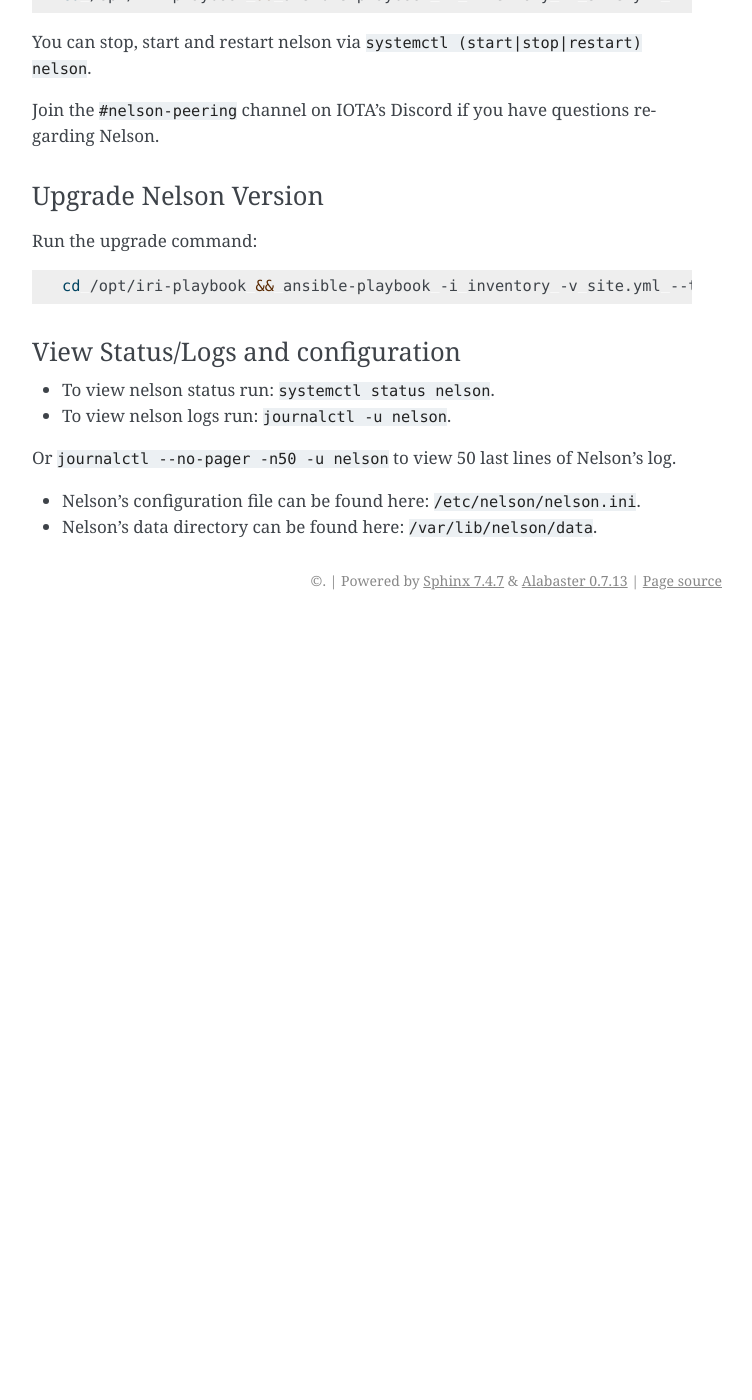
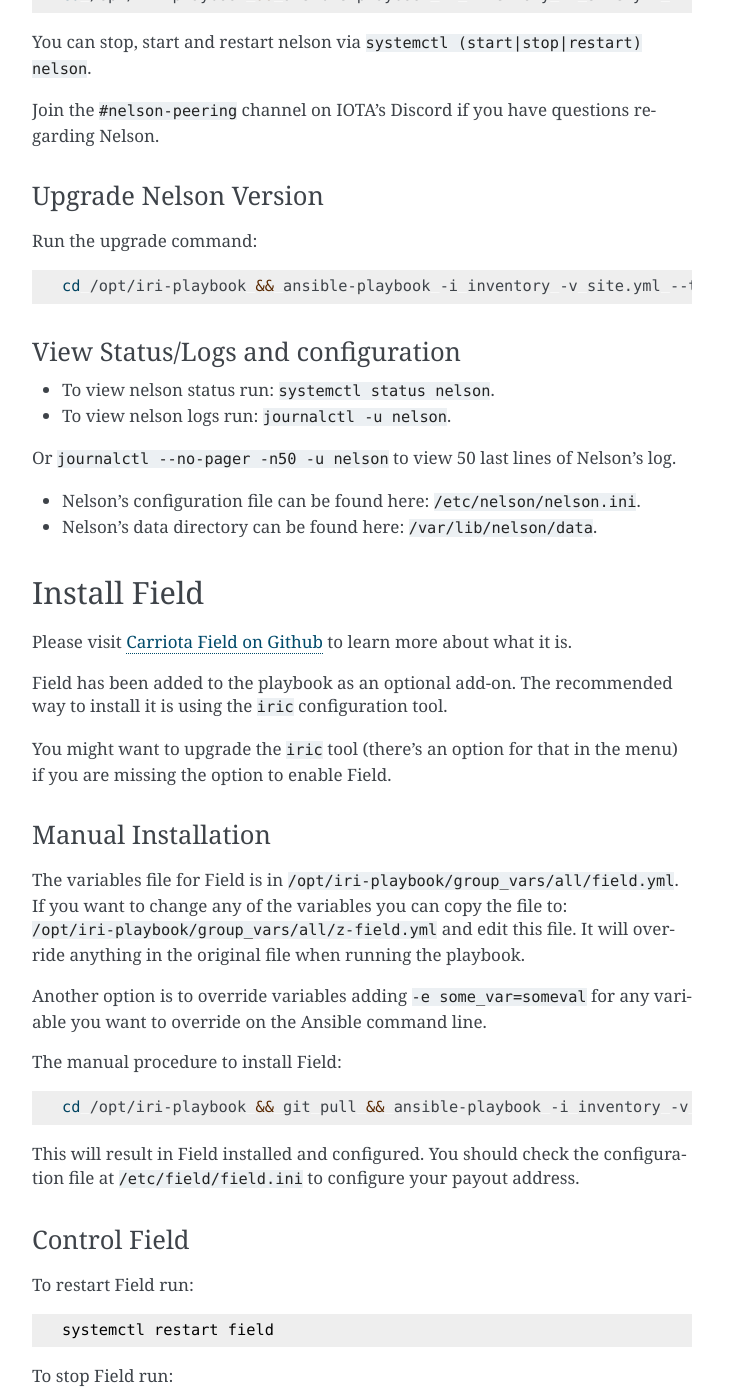
Before and after one commit to nuriel77/iri-playbook, a Sphinx documentation site: the page built from docs/installation.rst, in a window 1280 px wide and 1400 px high, scrolled down 8870 px. Shown: the whole window, without its empty margins (388-1140 px from the left). Built offline with Sphinx 7.4.7, drawn with Linux system fonts in a browser that asks for light colours; before the commit the page ends 9490 px from its top, so only the background shows below that; some of the changed text lies outside the part shown.

Commit message:
Added doc information about field

```diff
--- a/docs/installation.rst
+++ b/docs/installation.rst
@@ -424,3 +424,55 @@
 * Nelson's configuration file can be found here: ``/etc/nelson/nelson.ini``.
 
 * Nelson's data directory can be found here: ``/var/lib/nelson/data``.
+
+
+Install Field
+=============
+
+Please visit `Carriota Field on Github <https://github.com/SemkoDev/field.cli>`_ to learn more about what it is.
+
+Field has been added to the playbook as an optional add-on. The recommended way to install it is using the ``iric`` configuration tool.
+
+You might want to upgrade the ``iric`` tool (there's an option for that in the menu) if you are missing the option to enable Field.
+
+
+Manual Installation
+-------------------
+The variables file for Field is in ``/opt/iri-playbook/group_vars/all/field.yml``. If you want to change any of the variables you can copy the file to: ``/opt/iri-playbook/group_vars/all/z-field.yml`` and edit this file. It will override anything in the original file when running the playbook.
+
+Another option is to override variables adding ``-e some_var=someval`` for any variable you want to override on the Ansible command line.
+
+
+The manual procedure to install Field:
+
+.. code:: bash
+
+  cd /opt/iri-playbook && git pull && ansible-playbook -i inventory -v site.yml --tags=field_role -e field_enabled=yes
+
+
+This will result in Field installed and configured. You should check the configuration file at ``/etc/field/field.ini`` to configure your payout address.
+
+
+Control Field
+-------------
+
+To restart Field run::
+
+  systemctl restart field
+
+To stop Field run::
+
+  systemctl stop field
+
+To view the logs::
+
+  journalctl -u field
+
+And use SHIFT-g to skip to the end of the logs.
+
+Again, the recommended way to enable, upgrade and manage Field is via the ``iric`` tool that ships with the playbook.
+
+
+.. note::
+
+  For more information and support with Carriota Field please join IOTA's Discord and find "#carriota-field" channel.
```
